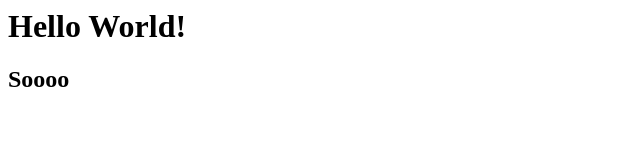
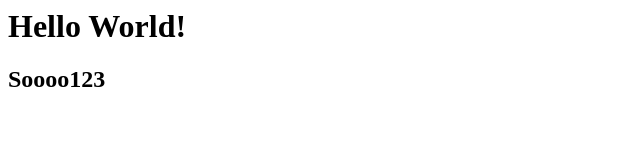
Before and after one commit to MartinGao/Yeek-Demo, a website: page index.html in a window 1280 px wide. Shown: the full height of the page, 0-640 px from the left. Drawn offline with Linux system fonts and the light colour scheme.

Commit message:
bad thing

```diff
--- a/index.html
+++ b/index.html
@@ -2,7 +2,7 @@
 
 <body>
   <h1>Hello World!</h1>
-  <h2>Soooo</h2>
+  <h2>Soooo123</h2>
 </body>
 
 </html>
```
